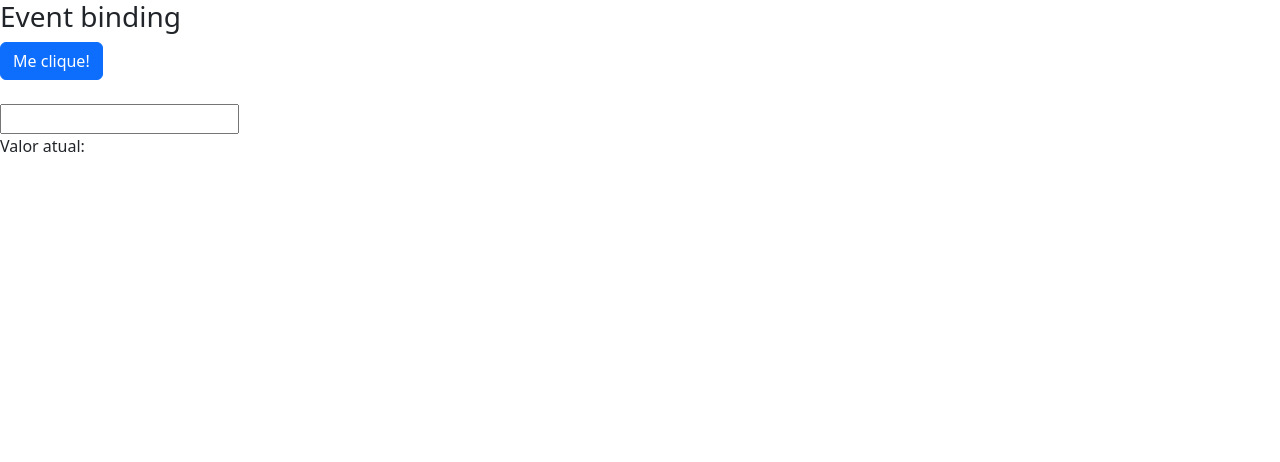
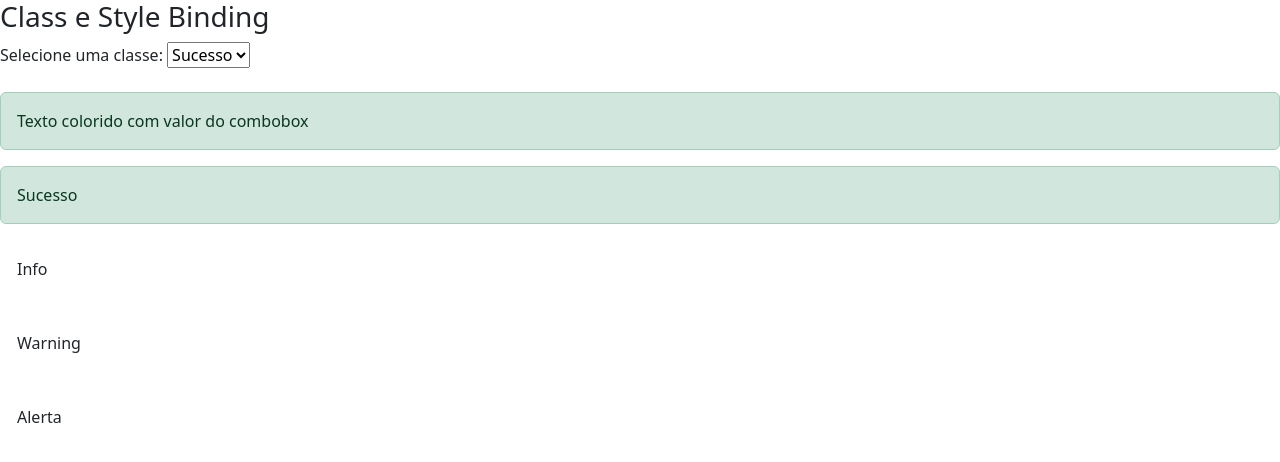
Before and after one commit to EvertuLima/ex-data-binding, an Angular app: page / in a window 1280 px wide. Shown: the top 462 px of the page. Built offline with nearby package versions, Linux system fonts and the light colour scheme.

Commit message:
correção de erros

```diff
--- a/src/app/data-binding/data-binding.component.html
+++ b/src/app/data-binding/data-binding.component.html
@@ -14,13 +14,13 @@
         <img src="{{ urlImagem }}">
         <img [src]="urlImagem">
         <img bind-src="urlImagem">
-    </article>  -->
-    <!-- > Valor do Componente para o Template
+    </article>
+    > Valor do Componente para o Template
     > Usa-se colchetes <img [src]="urlImg"/>
     > Formato padrão é através de bind-nomePropriedade <img bind-src="urlImagem">
     > Quando não existe uma propriedade no elemento, usa-se [attr.colspan]
 
-    AULA 2
+    AULA 2 -->
 
 
     <article>
@@ -63,9 +63,9 @@
 
         </div>
     </article>
-    -->
 
-    <article>
+
+    <!-- <article>
         <h3>Event binding</h3>
 
         <div>
@@ -77,14 +77,14 @@
             <br><br>
 
             <input type="text"
-            (keyup)="onKeyUp($event)">
-            <!-- (keyup.enter)="salvarValor(evento.target.value)"> -->
+            (keyup)="onKeyUp($event)"
+            (keyup.enter)="salvarValor($event)" #zezo>
 
             <p>Valor atual: {{ valorAtual }} </p>
-            <!-- <p>Valor salvo: {{ valorSalvo }} </p> -->
+            <p>Valor salvo: {{ valorSalvo }} </p>
 
         </div>
 
-    </article>
+    </article> -->
 
 </section>
--- a/src/app/data-binding/data-binding.component.ts
+++ b/src/app/data-binding/data-binding.component.ts
@@ -26,9 +26,11 @@ export class DataBindingComponent {
   }
   onKeyUp(evento: KeyboardEvent){
     console.log();
-    this.valorAtual = (<HTMLInputElement>evento.target).value
+    this.valorAtual = (<HTMLInputElement>evento.target).value;
   }
-  salvarValor(valor: any){
-    this.valorSalvo = valor;
+
+  salvarValor(valor: any) {
+    console.log();
+    this.valorSalvo = (valor.target as HTMLInputElement).value;
   }
 }
```
